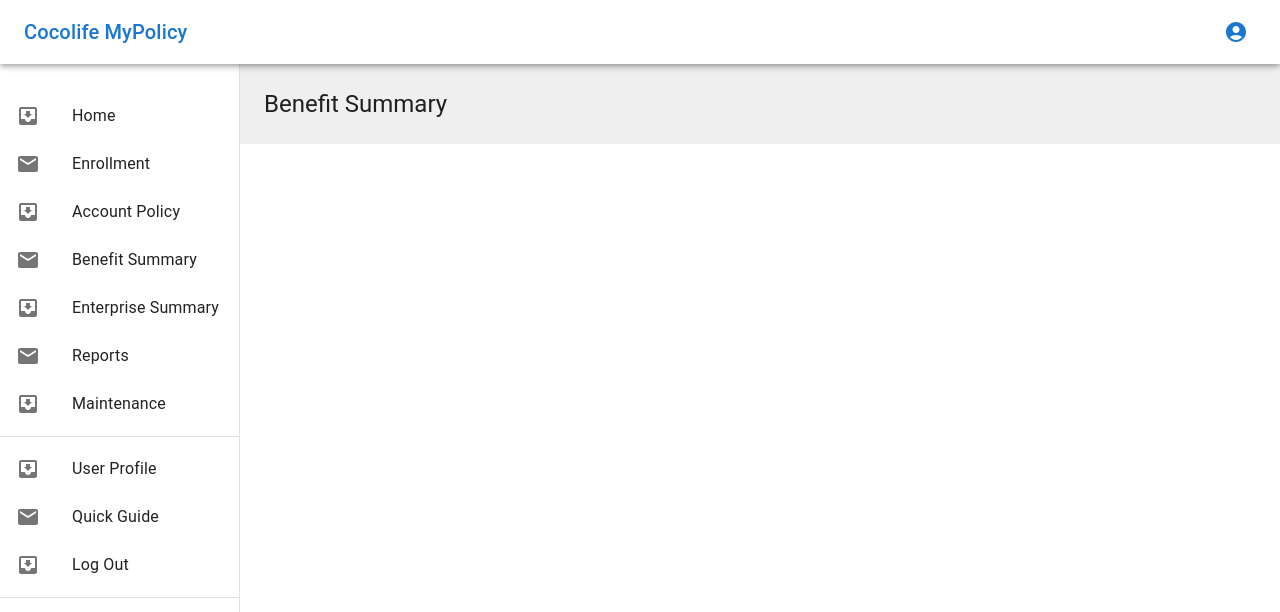
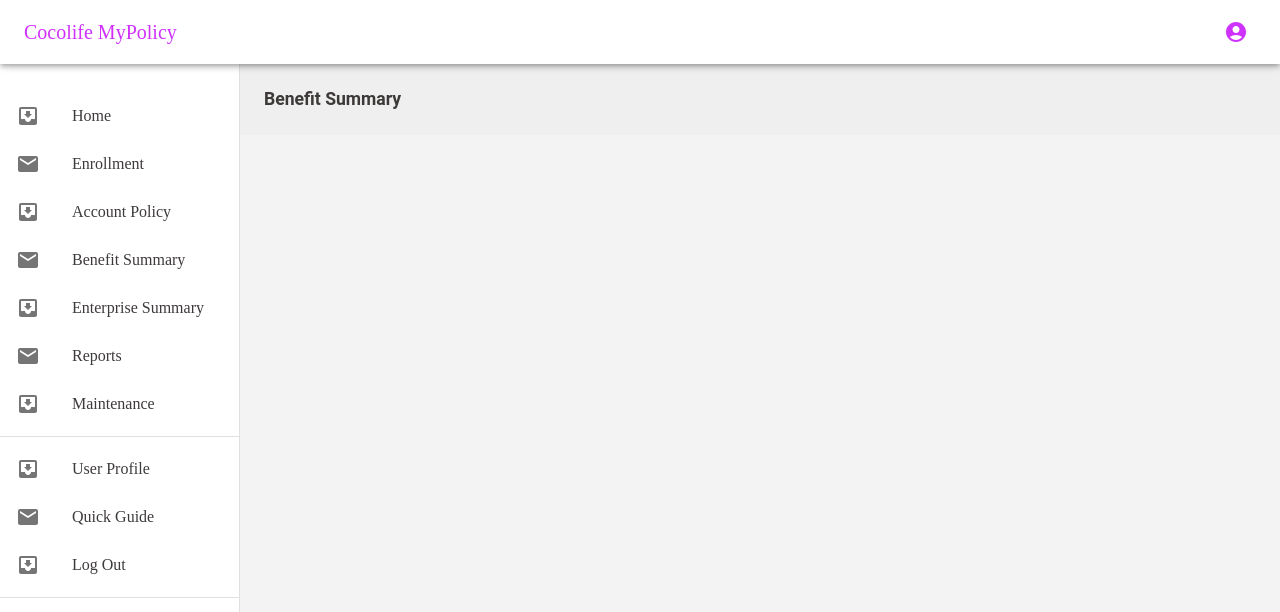
Before and after one commit to jennayey/sturdy-palm-tree, a React (Create React App) app: page / in a window 1280 px wide. Shown: the top 612 px of the page. Built offline with nearby package versions, Linux system fonts and the light colour scheme.

Commit message:
test: theming

```diff
--- a/src/App.js
+++ b/src/App.js
@@ -7,7 +7,7 @@ import Divider from "@mui/material/Divider";
 import Drawer from "@mui/material/Drawer";
 import IconButton from "@mui/material/IconButton";
 import InboxIcon from "@mui/icons-material/MoveToInbox";
-import { AccountCircle } from '@mui/icons-material';
+import { AccountCircle } from "@mui/icons-material";
 import List from "@mui/material/List";
 import ListItem from "@mui/material/ListItem";
 import ListItemIcon from "@mui/material/ListItemIcon";
@@ -16,9 +16,13 @@ import MailIcon from "@mui/icons-material/Mail";
 import MenuIcon from "@mui/icons-material/Menu";
 import Toolbar from "@mui/material/Toolbar";
 import Typography from "@mui/material/Typography";
+import { ThemeProvider } from "@mui/material/styles";
+import { createTheme } from '@mui/material/styles';
+import customtheme from "./customtheme"
 
 const drawerWidth = 240;
 
+let cTheme = createTheme(customtheme)
 function App(props) {
   const { window } = props;
   const [mobileOpen, setMobileOpen] = React.useState(false);
@@ -29,9 +33,17 @@ function App(props) {
 
   const drawer = (
     <div>
-      <Toolbar/>
-      <List sx={{marginTop: `20px`}}>
-        {["Home", "Enrollment", "Account Policy", "Benefit Summary", "Enterprise Summary", "Reports", "Maintenance"].map((text, index) => (
+      <Toolbar />
+      <List sx={{ marginTop: `20px` }}>
+        {[
+          "Home",
+          "Enrollment",
+          "Account Policy",
+          "Benefit Summary",
+          "Enterprise Summary",
+          "Reports",
+          "Maintenance",
+        ].map((text, index) => (
           <ListItem button key={text}>
             <ListItemIcon>
               {index % 2 === 0 ? <InboxIcon /> : <MailIcon />}
@@ -52,7 +64,6 @@ function App(props) {
         ))}
       </List>
       <Divider />
-
     </div>
   );
 
@@ -60,7 +71,8 @@ function App(props) {
     window !== undefined ? () => window().document.body : undefined;
 
   return (
-    <Box sx={{ display: "flex", backgroundColor: "#efefef",}}>
+    <ThemeProvider theme={cTheme}>
+      <Box sx={{ display: "flex", backgroundColor: "#efefef" }}>
         <CssBaseline />
         <AppBar
           position="fixed"
@@ -69,11 +81,10 @@ function App(props) {
 
             ml: { md: `${drawerWidth}px` },
             zIndex: 2000,
-          backgroundColor: "white"
-
+            backgroundColor: "white",
           }}
         >
-        <Toolbar sx={{display: "flex", justifyContent: "space-between"}} >
+          <Toolbar sx={{ display: "flex", justifyContent: "space-between" }}>
             <IconButton
               color="primary"
               aria-label="open drawer"
@@ -132,7 +143,7 @@ function App(props) {
         <Box
           component="main"
           sx={{
-         height:"100%",
+            height: "100%",
             flexGrow: 1,
             p: 3,
             width: { sm: `calc(100% - ${drawerWidth}px)` },
@@ -140,9 +151,11 @@ function App(props) {
         >
           <Toolbar />
           <Typography variant="h5" noWrap component="div">
-Benefit Summary          </Typography>
+            Benefit Summary{" "}
+          </Typography>
         </Box>
       </Box>
+    </ThemeProvider>
   );
 }
 export default App;
--- /dev/null
+++ b/src/customtheme.js
@@ -0,0 +1,38 @@
+
+
+ const customtheme = {
+      palette: {
+    type: 'light',
+    primary: {
+      main: '#cf32fa',
+    },
+    secondary: {
+      main: '#f5209b',
+    },
+    text: {
+      primary: 'rgba(43,39,39,0.91)',
+    },
+    background: {
+      default: '#f3f3f3',
+    },
+  },
+  typography: {
+    fontFamily: 'Libre Franklin',
+    h1: {
+      fontWeight: 600,
+      fontFamily: 'Roboto',
+      fontSize: '6rem',
+    },
+    h2: {
+      fontWeight: 600,
+    },
+    h5: {
+      fontWeight: 600,
+      fontSize: '1.1rem',
+      fontFamily: 'Roboto',
+    },
+    fontWeightBold: 700,
+  },
+};
+
+export default customtheme;
```
Lines whose indentation alone changed are shown as unchanged.
